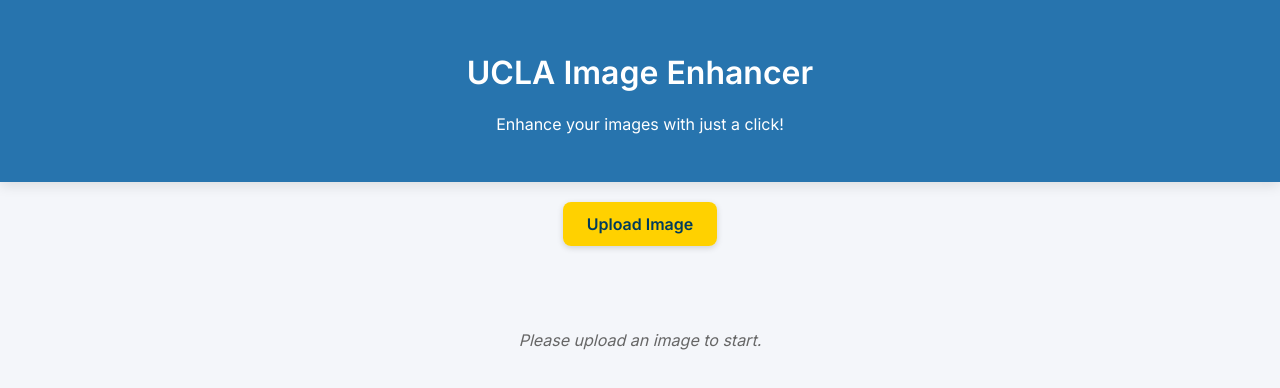
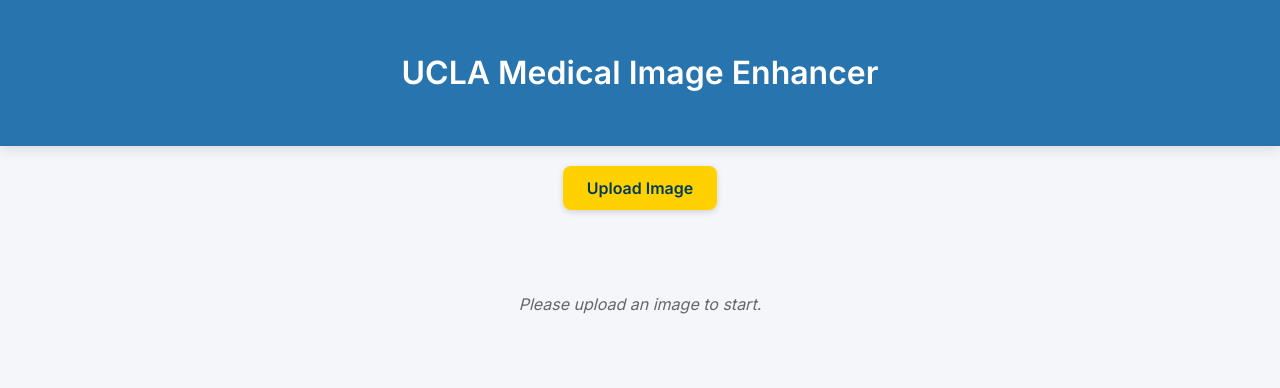
Before and after one commit to TanmayJDesai/MedicalImageImprovement, a React (Create React App) app in the folder frontend/: page / in a window 1280 px wide. Shown: the top 388 px of the page. Built offline with nearby package versions, Linux system fonts and the light colour scheme.

Commit message:
spelling

```diff
--- a/frontend/src/App.js
+++ b/frontend/src/App.js
@@ -41,8 +41,7 @@
   return (
     <div className="App">
       <header className="App-header">
-        <h1>UCLA Image Enhancer</h1>
-        <p>Enhance your images with just a click!</p>
+        <h1>UCLA Medical Image Enhancer</h1>
       </header>
       <main className="App-main">
         <div className="upload-section">
```
